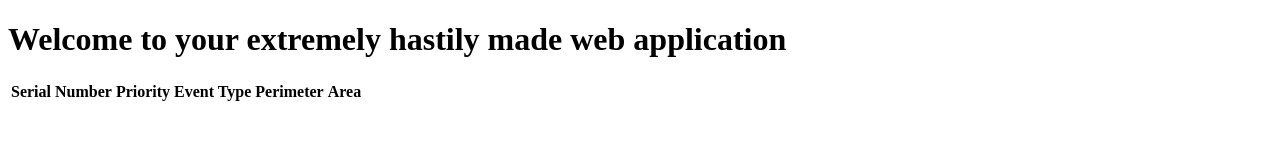
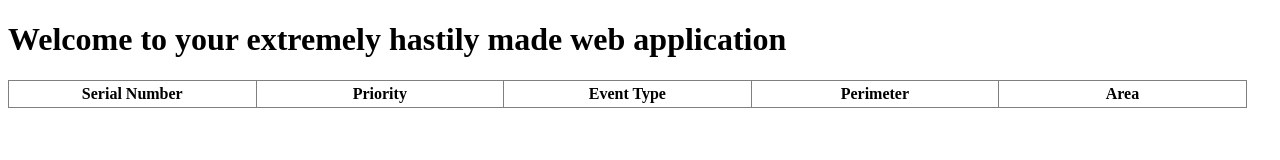
Before and after one commit to PADAS/coding-with-earthranger, a website: page web/index.html in a window 1280 px wide. Drawn offline with Linux system fonts and the light colour scheme; no server answers.

Commit message:
table styles

```diff
--- a/web/index.html
+++ b/web/index.html
@@ -5,10 +5,23 @@
   <meta http-equiv="X-UA-Compatible" content="IE=edge">
   <meta name="viewport" content="width=device-width, initial-scale=1.0">
   <title>Cool title for a silly little thing</title>
+  <style>
+    #event-table {
+      border-collapse: collapse;
+      width: 98%;
+    }
+
+    #event-table th, #event-table td {
+      border: 1px solid gray;
+      padding: 0.25rem;
+      text-align: center;
+      width: 20%;
+    }
+  </style>
 </head>
 <body>
   <h1>Welcome to your extremely hastily made web application</h1>
-  <table>
+  <table id="event-table">
     <thead>
       <tr>
         <th>Serial Number</th>
```
